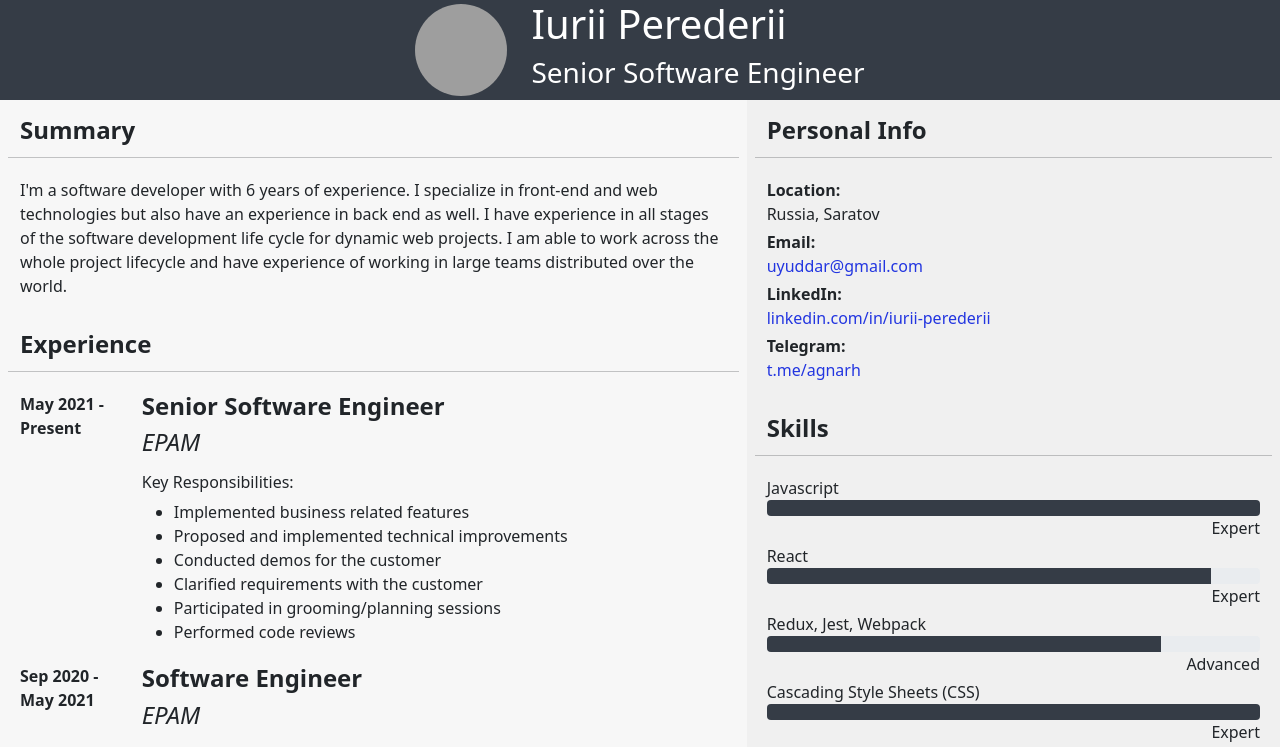
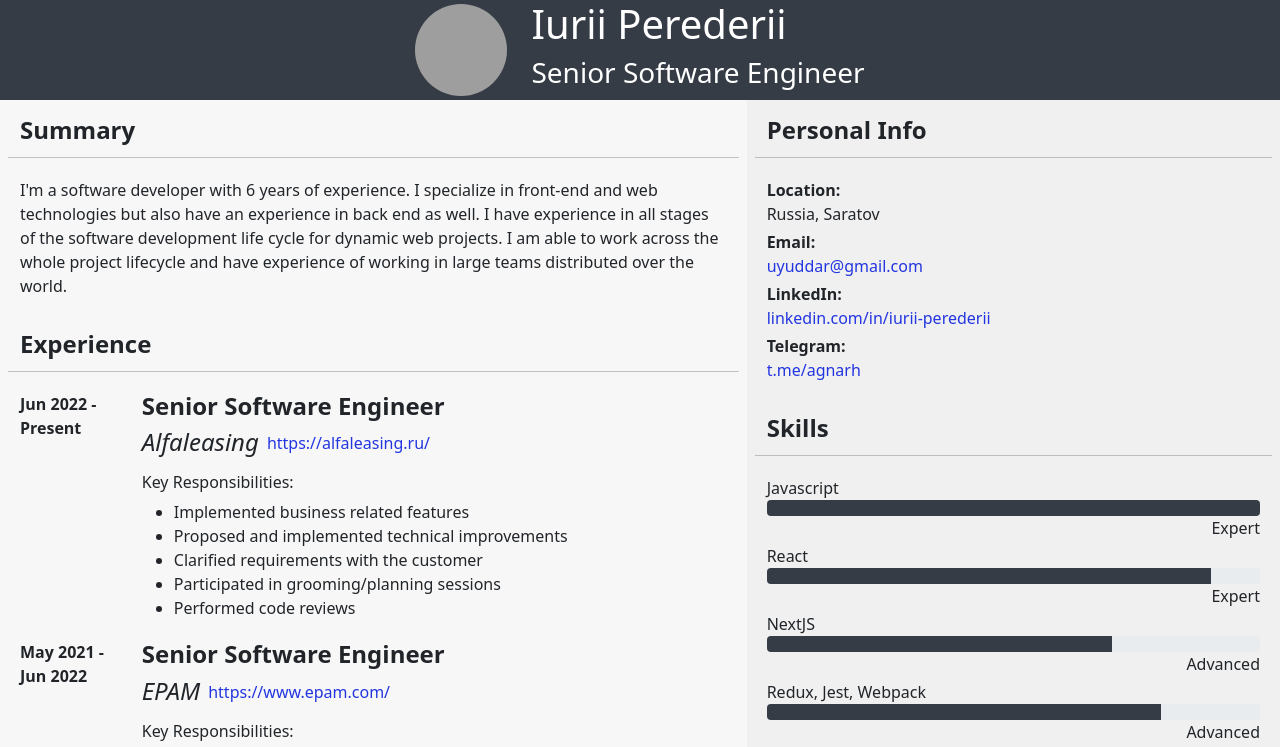
Before and after one commit to Agnarh/agnarh.github.io, a React app in the folder site/: page / in a window 1280 px wide. Shown: the top 747 px of the page. Built offline with nearby package versions, Linux system fonts and the light colour scheme; grey boxes are pictures that could not be loaded.

Commit message:
Add alfaleasing.ru record

```diff
--- a/site/src/mainSection/experience.tsx
+++ b/site/src/mainSection/experience.tsx
@@ -5,9 +5,23 @@ import { ExperienceRecord } from './experienceRecord';
 export const Experience = () => (
     <SectionWrapper name="Experience">
         <ExperienceRecord
+            start="Jun 2022"
+            title="Senior Software Engineer"
+            companyName="Alfaleasing"
+            companyLink="https://alfaleasing.ru/"
+            responsibilities={[
+                'Implemented business related features',
+                'Proposed and implemented technical improvements',
+                'Clarified requirements with the customer',
+                'Participated in grooming/planning sessions',
+                'Performed code reviews'
+            ]} />
+        <ExperienceRecord
             start="May 2021"
+            end="Jun 2022"
             title="Senior Software Engineer"
             companyName="EPAM"
+            companyLink="https://www.epam.com/"
             responsibilities={[
                 'Implemented business related features',
                 'Proposed and implemented technical improvements',
@@ -21,6 +35,7 @@ export const Experience = () => (
             end="May 2021"
             title="Software Engineer"
             companyName="EPAM"
+            companyLink="https://www.epam.com/"
             responsibilities={[
                 'Participated in releases',
                 'Implemented business related features',
@@ -40,6 +55,7 @@ export const Experience = () => (
             end="Sep 2020"
             title="Software Engineer"
             companyName="EPAM"
+            companyLink="https://www.epam.com/"
             responsibilities={[
                 'Took responsibility on challenging tasks (Mobile view implementation, FE performance optimization)',
                 'Implemented business related features',
@@ -56,6 +72,7 @@ export const Experience = () => (
             end="Mar 2019"
             title="Software Engineer"
             companyName="EPAM"
+            companyLink="https://www.epam.com/"
             responsibilities={[
                 'Implemented business related features',
                 'Communicated with customer on daily basis',
@@ -73,6 +90,7 @@ export const Experience = () => (
             end="Mar 2017"
             title="Junior Software Engineer"
             companyName="EPAM"
+            companyLink="https://www.epam.com/"
             responsibilities={[
                 'Implemented business related features',
                 'Communicated with customer on daily basis',
--- a/site/src/mainSection/experienceRecord.tsx
+++ b/site/src/mainSection/experienceRecord.tsx
@@ -5,16 +5,20 @@ type ExperienceRecordProps = {
     end?: string;
     title: string;
     companyName: string;
+    companyLink: string;
     responsibilities: string[];
-    achievements?: string[]
+    achievements?: string[];
 };
 
-export const ExperienceRecord: FC<ExperienceRecordProps> = ({ start, end, title, companyName, responsibilities, achievements }) => (
+export const ExperienceRecord: FC<ExperienceRecordProps> = ({ start, end, title, companyName, companyLink, responsibilities, achievements }) => (
     <>
         <div className="col col-12 col-xl-2 fw-bold">{start} - {end ? end : 'Present'}</div>
         <div className="col col-12 col-xl-10">
             <h4 className="fw-bold">{title}</h4>
-            <h4 className="fst-italic">{companyName}</h4>
+            <div className="d-flex align-items-center">
+                <h4 className="fst-italic mb-0">{companyName}</h4>
+                <a href={companyLink} className="px-2">{companyLink}</a>
+            </div>
             <div className="my-3">
                 <h6>Key Responsibilities:</h6>
                 <ul>
--- a/site/src/sideSection/skills.tsx
+++ b/site/src/sideSection/skills.tsx
@@ -6,6 +6,7 @@ export const Skills = () => (
     <SectionWrapper name="Skills">
         <SkillRecord name="Javascript" value={100} />
         <SkillRecord name="React" value={90} />
+        <SkillRecord name="NextJS" value={70} />
         <SkillRecord name="Redux, Jest, Webpack" value={80} />
         <SkillRecord name="Cascading Style Sheets (CSS)" value={100} />
         <SkillRecord name="HyperText Markup Language (HTML)" value={100} />
```
Also changed, not shown: 1 other file (tests, documents, lock files or other folders).
